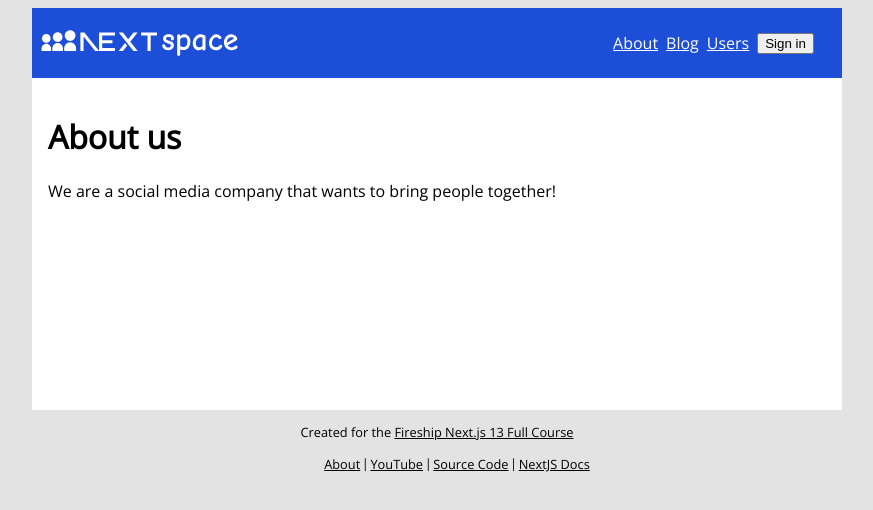
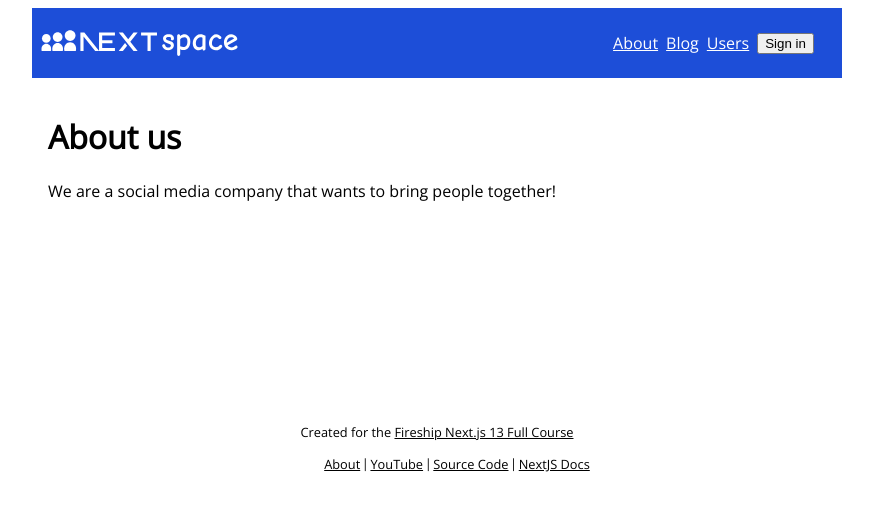
Before and after one commit to fireship-io/nextjs-course, a Next.js app: page /about in a window 1280 px wide. Shown: the top 510 px of the page, without its empty margins (203-1076 px from the left). Built offline with nearby package versions, Linux system fonts and the light colour scheme; no server answers.

Commit message:
fixed about function name from blog and fixed css to switch themes

```diff
--- a/app/about/page.tsx
+++ b/app/about/page.tsx
@@ -1,13 +1,13 @@
 import { Metadata } from 'next';
 
-export const dynamic = 'force-static'; // no necessary, just for demonstration
+export const dynamic = 'force-static'; // not necessary, just for demonstration
 
 export const metadata: Metadata = {
   title: 'About Us',
   description: 'About NextSpace',
 };
 
-export default function Blog() {
+export default function About() {
   return (
     <div>
       <h1>About us</h1>
--- a/app/globals.css
+++ b/app/globals.css
@@ -1,13 +1,17 @@
 
 :root {
   --link-color: #1d4ed8;
+  --dark-color: #00332a;
+  --light-color: #e3e3e3;
+  --foreground: var(var(--dark-color));
+  --background: var(var(--light-color))
 }
 
 html,
 body {
   max-width: 100vw;
   overflow-x: hidden;
-  background-color: #e3e3e3;
+  background-color: var(--background);
   /* font-family: verdana, arial, sans-serif, helvetica; */
 }
 
@@ -18,7 +22,7 @@ body {
 }
 
 main {
-  background-color: white;
+  background-color: var(--background);
   padding: 1rem;
   min-height: 300px;
 }
```
